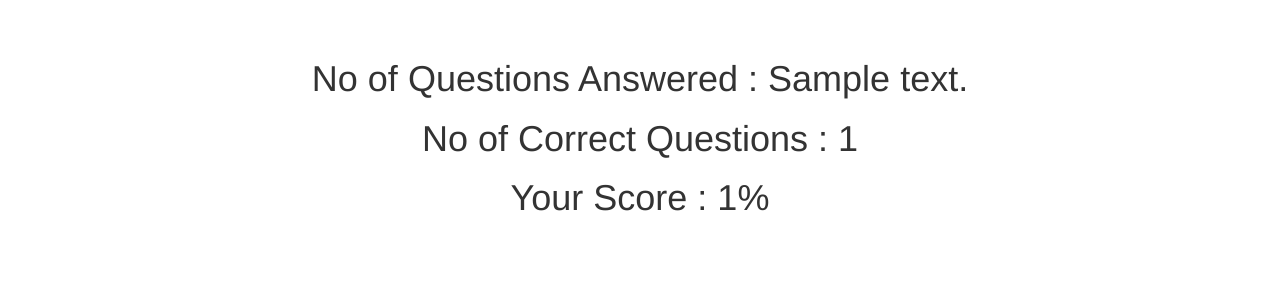
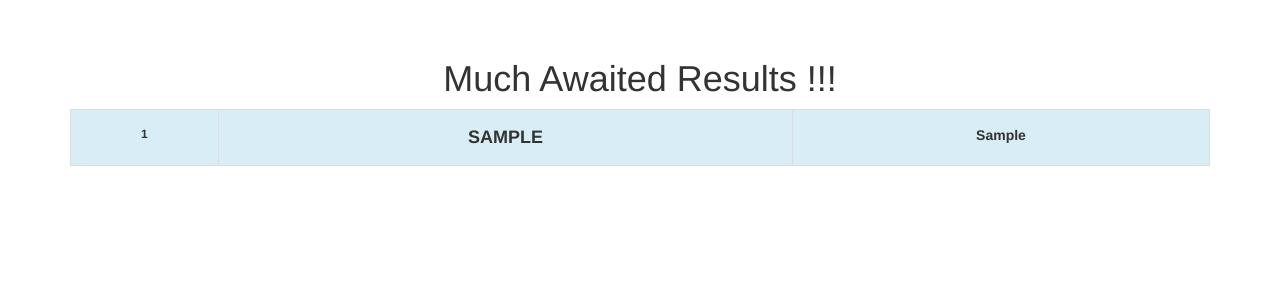
Before and after one commit to ramprasathdgl/QuizApp, a Django app: template quiz/templates/quiz/results.html in a window 1280 px wide. Shown: the part 51-351 px from the top of the page. Run offline with Django 3.2, Linux system fonts and the light colour scheme; data comes from the database, SQL or seed files in the repository; tables that the repository leaves empty hold one stand-in row (values such as "Sample post"); the template is opened without the code that fills it: values that come from a table or form of the project are taken from there, most other values are stand-ins (such as "Sample title", 1, 10 or a date in 2020); some libraries are stand-ins or nearby versions.

Commit message:
Add bordered - table style for results page

```diff
--- a/quiz/templates/quiz/results.html
+++ b/quiz/templates/quiz/results.html
@@ -1,12 +1,35 @@
 {% extends 'base.html' %}
 {% block content %}
 {% if question_list %}
-		<h1> No of Questions Answered : {{ quest_answered }} </h1>
-		<h1> No of Correct Questions : {{ correct_answer_count  }} </h1>
-		<h1> Your Score : {{ percentage  }}% </h1>
+<div class="container">
+    <h1> Much Awaited Results  !!! </h1>
+        <table class="table table-hover table-bordered">
+            <tbody>
+                {% for k,v in result_dict.items %}
+                    <tr class="info">
+                        <td>
+                            <h6> <strong> {{ forloop.counter }} </strong></h6>
+                        </td>
+                        <td >
+                            <h4>
+                                <p class="text-uppercase">
+                                    <strong> {{ k }} </strong>
+                                </p>
+                            </h4>
+                        </td>
+                        <td>
+                            <h5><strong> {{ v }} </strong></h5>
+                        </td>
+                    </tr>
+                {% endfor %}
+            </tbody>
+        </table>
+</div>
+
+<!--
 <ul style="list-style-type:none">
 {% for k,v in choice_.items %}
-            <li><h2>Q{{k.id}} . {{ k.question_text }}</h2></li>
+ <h2>Q{{forloop.counter}} . {{ k.question_text }}</h2>
 <p>
  The Selected Answer - {{ v }}
 <br/>
@@ -14,5 +37,7 @@
 </p>
 {% endfor %}
 </ul>
+-->
+
 {% endif %}
 {% endblock %}
```
Also changed, not shown: quiz/views.py (+5 -3 lines). Lines whose indentation alone changed are shown as unchanged.
